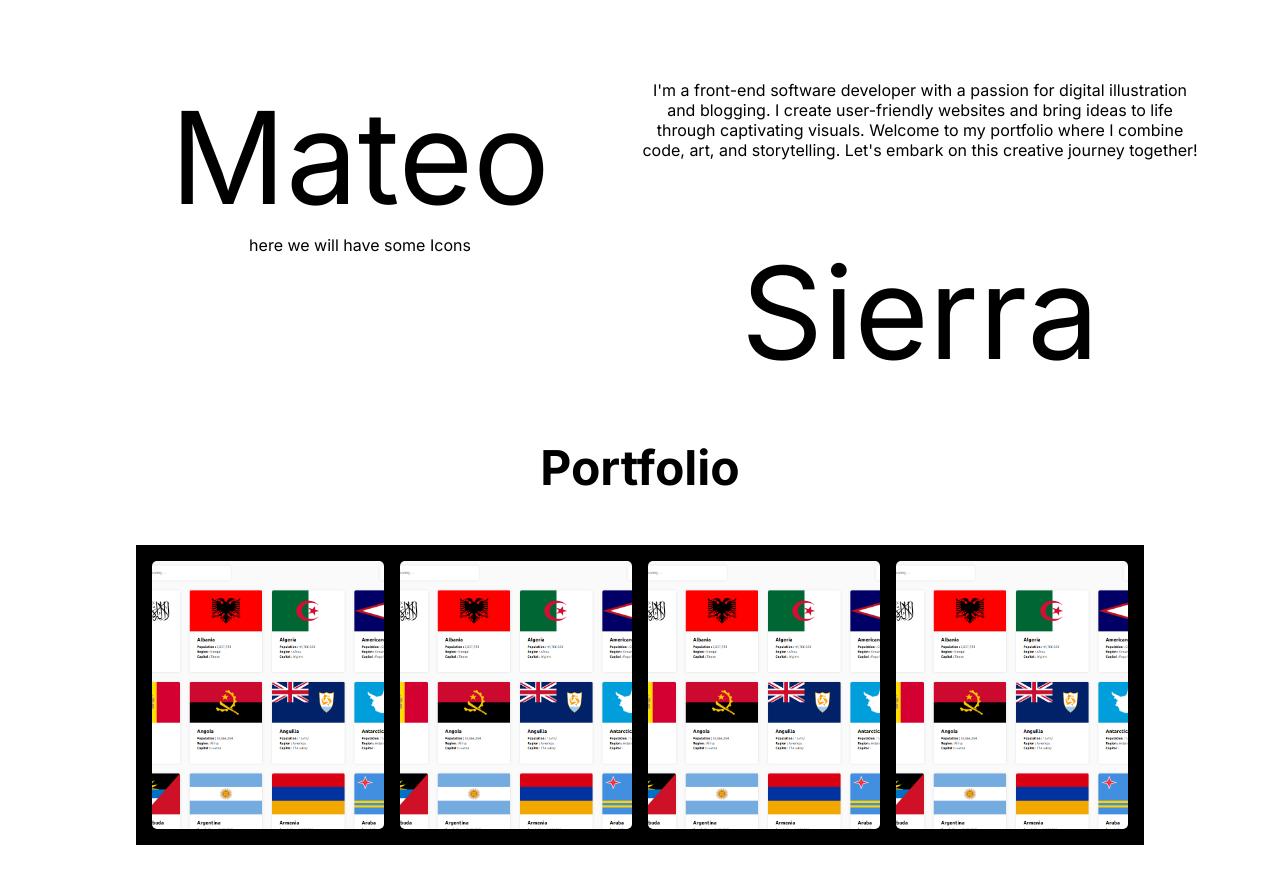
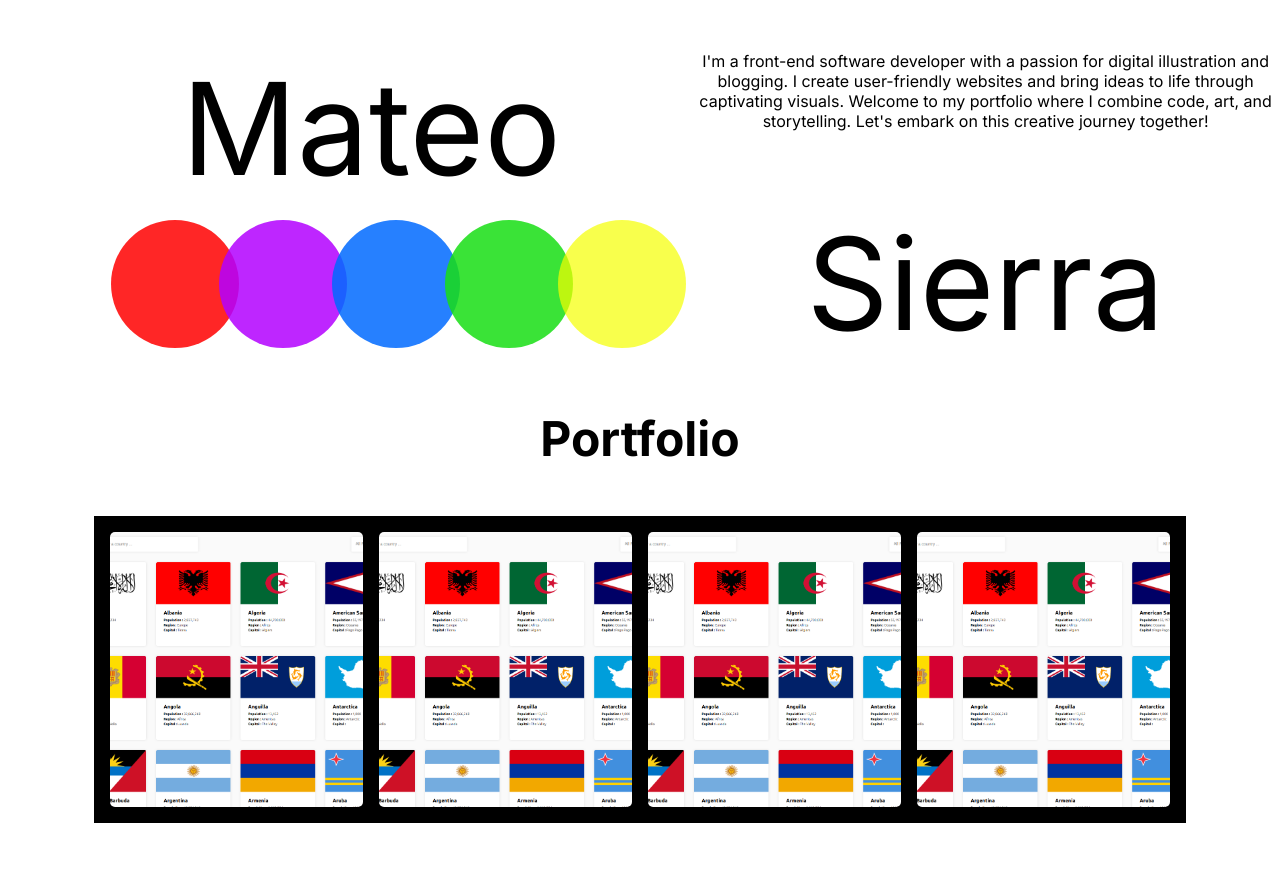
Before and after one commit to Sierra9999/Portfolio, a Next.js app: page / in a window 1280 px wide. Shown: the top 884 px of the page. Built offline with nearby package versions, Linux system fonts and the light colour scheme.

Commit message:
feat: responsiveness and circles in the introduction

```diff
--- a/src/app/page.module.css
+++ b/src/app/page.module.css
@@ -3,7 +3,7 @@
   flex-direction: column;
   justify-content: space-between;
   align-items: center;
-  padding: 5rem;
+  padding: 4vw;
   min-height: 100vh;
 }
 
@@ -24,3 +24,20 @@
 .introduction p {
   text-align: center;
 }
+
+.icon-section{
+  text-align: center;
+}
+
+@media (max-width : 880px){
+  .introduction {
+    height: 100%;
+    width: 100%;
+    display: grid;
+    grid-template-rows: auto;
+    grid-template-columns: auto;
+  }
+  .icon-section {
+    display: none;
+  }
+}
--- a/src/app/page.tsx
+++ b/src/app/page.tsx
@@ -1,16 +1,25 @@
-import styles from './page.module.css'
-import ProjectShowcase from '@/components/ProjectShowcase'
+import Circles from '@/components/Circles';
+import styles from './page.module.css';
+import ProjectShowcase from '@/components/ProjectShowcase';
 
 export default function Home() {
   return (
     <main className={styles.main}>
-        <section className={styles.introduction}>
-          <h1 className={styles.name}>Mateo</h1>
-          <p>I&apos;m a front-end software developer with a passion for digital illustration and blogging. I create user-friendly websites and bring ideas to life through captivating visuals. Welcome to my portfolio where I combine code, art, and storytelling. Let&apos;s embark on this creative journey together!</p>
-          <p>here we will have some Icons</p>
-          <h1>Sierra</h1>
+      <section className={styles.introduction}>
+        <h1 className={styles.name}>Mateo</h1>
+        <p>
+          I&apos;m a front-end software developer with a passion for digital
+          illustration and blogging. I create user-friendly websites and bring
+          ideas to life through captivating visuals. Welcome to my portfolio
+          where I combine code, art, and storytelling. Let&apos;s embark on this
+          creative journey together!
+        </p>
+        <section className={styles["icon-section"]}>
+          <Circles/>
         </section>
-        <ProjectShowcase/>
+        <h1>Sierra</h1>
+      </section>
+      <ProjectShowcase />
     </main>
-  )
+  );
 }
--- /dev/null
+++ b/src/components/Circles/index.tsx
@@ -0,0 +1,16 @@
+import React from 'react';
+import './styles.css'
+
+const index = () => {
+  return (
+    <section className='circle-holder'>
+      <div className="circle circle--red"></div>
+      <div className="circle circle--purple"></div>
+      <div className="circle circle--blue"></div>
+      <div className="circle circle--green"></div>
+      <div className="circle circle--yellow"></div>
+    </section>
+  );
+};
+
+export default index;
--- /dev/null
+++ b/src/components/Circles/styles.css
@@ -0,0 +1,42 @@
+.circle-holder{
+    height: 100%;
+    width: 100%;
+    display: flex;
+    justify-content: center;
+    align-items: center;
+    overflow: hidden;
+}
+.circle{
+    height: 8rem;
+    width: 8rem;
+    border-radius: 50%;
+}
+
+.circle--red{
+
+    background-color: rgba(255, 0, 0, 0.85);
+    left: 60px;
+    position: relative;
+}
+.circle--purple{
+
+    background-color: rgba(179, 0, 255, 0.85);
+    left: 40px;
+    position: relative;
+}
+.circle--blue{
+    background-color: rgb(0, 106, 255,0.85);
+    left: 25px;
+    position: relative;
+}
+.circle--green{
+
+    background-color: rgba(24, 222, 21, 0.85);
+    left: 10px;
+    position: relative;
+}
+.circle--yellow{
+    background-color: rgb(246, 255, 0, 0.7);
+    right: 5px;
+    position: relative;
+}
--- a/src/components/ProjectCard/styles.css
+++ b/src/components/ProjectCard/styles.css
@@ -3,6 +3,7 @@
   background-repeat: no-repeat;
   background-position: center;
   border-radius: 5px;
+  height: 275px
 }
 
 .card__holder{
@@ -14,8 +15,15 @@
 }
 
 .card:hover .card__holder {
-  background-color: rgba(75, 75, 75, 0.5);
-  color:  rgba(255, 255, 255, 1);
+  /* From https://css.glass */
+background: rgba(255, 255, 255, 0.2);
+border-radius: 16px;
+box-shadow: 0 4px 30px rgba(0, 0, 0, 0.1);
+backdrop-filter: blur(5px);
+-webkit-backdrop-filter: blur(5px);
+border: 1px solid rgba(67, 120, 133, 0.3);
+  /* background-color: rgba(75, 75, 75, 0.75); */
+  color:  rgb(27, 23, 23);
 }
 
 .card__description {
--- a/src/components/ProjectShowcase/index.tsx
+++ b/src/components/ProjectShowcase/index.tsx
@@ -35,6 +35,7 @@ const projects: Project[]  = [
     liveUrl: "https://sierra9999.github.io/country-app/",
     codeUrl: "https://github.com/Sierra9999/country-app",
   },
+
 ];
 
 const ProjectShowcase = () => {
--- a/src/components/ProjectShowcase/styles.module.css
+++ b/src/components/ProjectShowcase/styles.module.css
@@ -4,33 +4,37 @@
 }
 
 .projects {
+  box-sizing: content-box;
   background-color: black;
-  height: fit-content;
   width: 90%;
-  padding: 1rem;
+  padding: 1rem 1rem 0rem 1rem;
   display: grid;
   row-gap: 1rem;
   column-gap: 1rem;
-  min-height: 300px;
+  min-height: fit-content;
   grid-template-columns: auto auto auto auto;
-  grid-template-rows: auto;
+  grid-template-rows: auto auto;
 }
 
-@media (max-width: 700px) {
+@media (max-width: 750px) {
   .projects {
-    grid-template-columns: auto;
-    width: 100%;
-    min-height: 400px;
-    grid-auto-rows: 250px;
-    padding: 0rem 1rem 1rem 1rem;
+    display: flex;
+    flex-direction: column;
+    padding: 1rem 1rem 1rem 1rem;
+
+  }
+  .projects > section {
+    height: 300px;
   }
 }
 
-@media (min-width: 701px) and (max-width: 1023px) {
+@media (min-width: 750.1px) and (max-width: 1123px) {
   .projects {
-    grid-template-columns: auto auto;
-    grid-template-rows: 250px 250px;
-    width: 100%;
-    min-height: 400px;
+    display: flex;
+    flex-wrap: wrap;
+    padding: 1rem 0.5rem 1rem 1rem;
+  }
+  .projects > * {
+    width: 48%;
   }
 }
```
